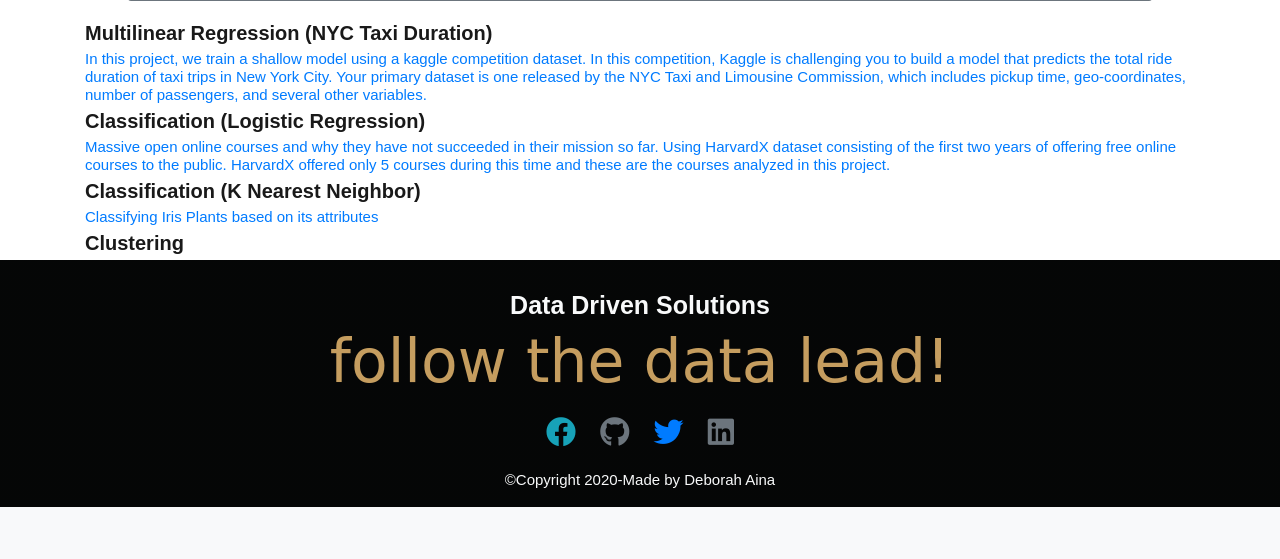
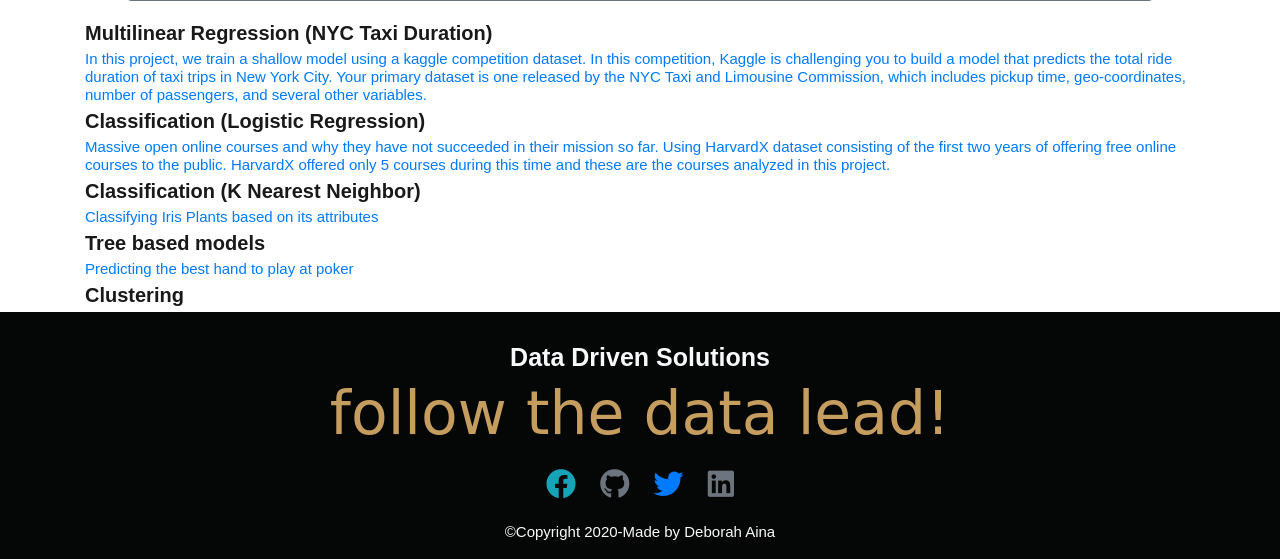
Before and after one commit to Deborahaina/data-telling, a Flask app: page /ML in a window 1280 px wide. Shown: the part 352-911 px from the top of the page. Before the commit the page ends 859 px from the top, so only its background shows below. Run offline with Flask 2, Linux system fonts and the light colour scheme; parts of the project's set-up code (start-up, migrations or seed data) failed here and were passed over; some libraries are stand-ins or nearby versions; some web fonts are replaced.

Commit message:
training more shallow models

```diff
--- a/templates/ML.html
+++ b/templates/ML.html
@@ -86,6 +86,17 @@ to predict unknown data outside of the trained set. Depending on the kind of dat
 <div class="container">
     <div class="row"></div>
     <div col text-center></div>
+    <h2 class='font-weight-bold text-underlined'> Tree based models </h2>
+    <h4>
+        <a href="https://github.com/Deborahaina/Tree_based_models" target="_blank">Predicting the best hand to play at poker</a>
+    </h4>
+</div>
+
+
+
+<div class="container">
+    <div class="row"></div>
+    <div col text-center></div>
     <h2 class='font-weight-bold text-underlined'>Clustering</h2>
     <h4>
         <a href=""></a>
--- a/templates/index.html
+++ b/templates/index.html
@@ -99,7 +99,7 @@
             <div class="col-lg-4 col-sm-10 mx-auto mb-5">
                 <i class="fas fa-desktop fa-6x text-warning mb-3"></i>
                 <h1 class="text-secondary display-2">Development</h1>
-                <p class="text-secondary my-4">She deploys modern and scalable predictive analytics and dashboarsd for the web.</p>
+                <p class="text-secondary my-4">She deploys modern and scalable predictive analytics and dashboards for the web.</p>
 
                 <div class="card" >
                     <div class="card-header bg-secondary">
```
